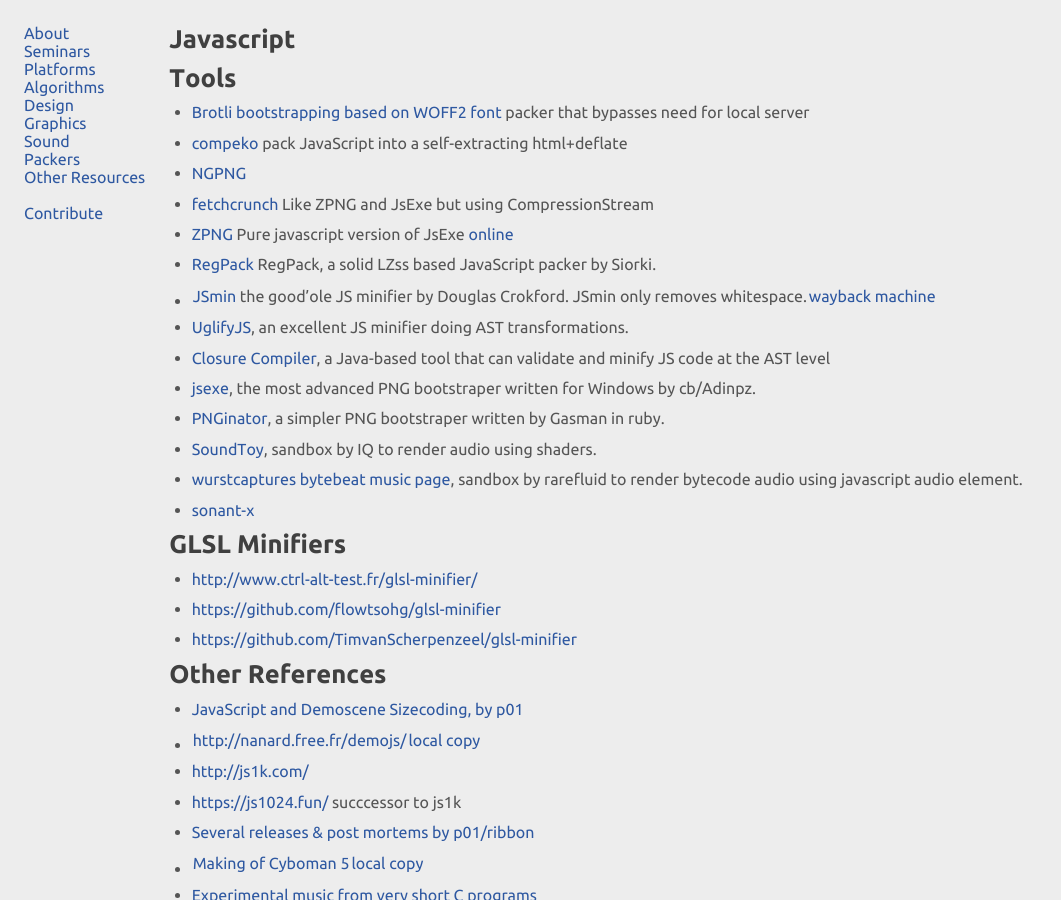
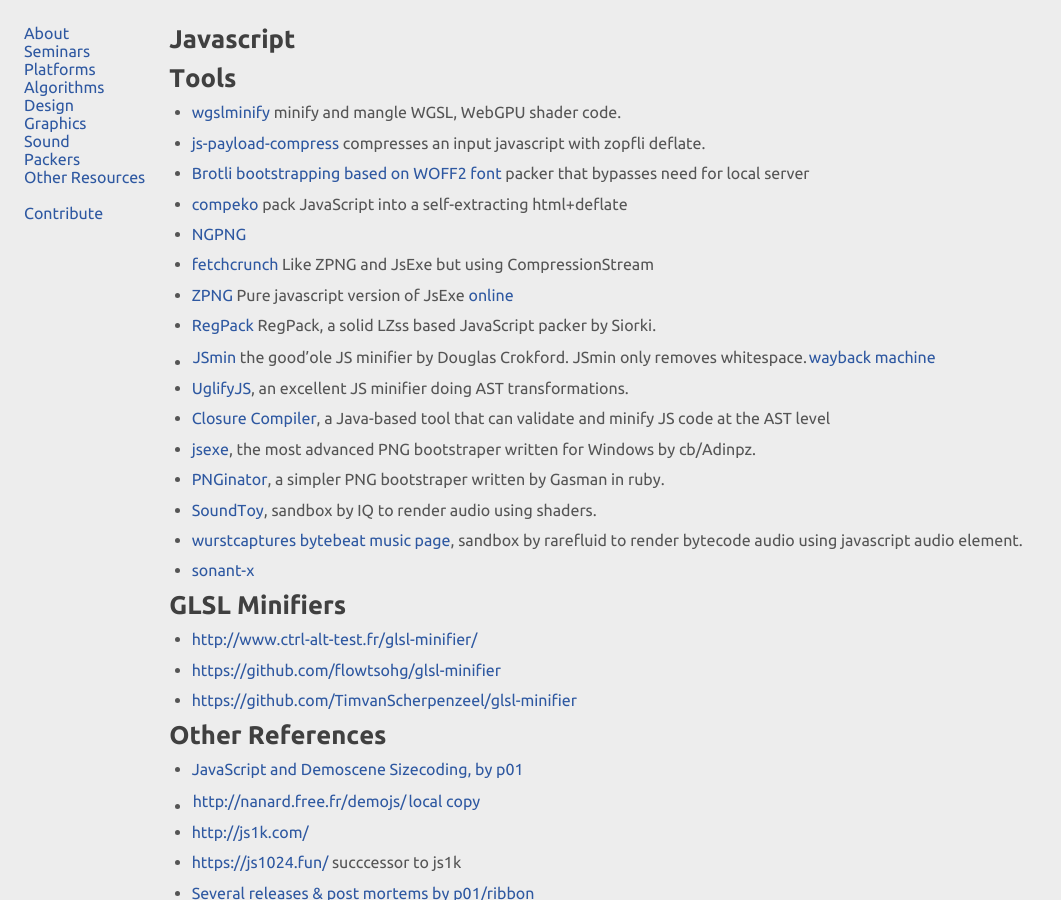
Before and after one commit to in4k/in4k.github.io, a Jekyll site: the page built from wiki/javascript.markdown, in a window 1280 px wide and 900 px high. Shown: the whole window, without its empty margins (0-1061 px from the left). Built offline with Jekyll 4.4.1, drawn with Linux system fonts in a browser that asks for light colours.

Commit message:
Update javascript.markdown

```diff
--- a/wiki/javascript.markdown
+++ b/wiki/javascript.markdown
@@ -5,6 +5,8 @@
 
 # Tools
 
+* [wgslminify](https://git.sr.ht/~unwarp/wgslminify) minify and mangle WGSL, WebGPU shader code.
+* [js-payload-compress](https://git.sr.ht/~unwarp/js-payload-compress) compresses an input javascript with zopfli deflate.
 * [Brotli bootstrapping based on WOFF2 font](https://gist.github.com/lifthrasiir/1c7f9c5a421ad39c1af19a9c4f060743) packer that bypasses need for local server
 * [compeko](https://gist.github.com/0b5vr/09ee96ca2efbe5bf9d64dad7220e923b) pack JavaScript into a self-extracting html+deflate
 * [NGPNG](https://github.com/subzey/ngpng)
```
